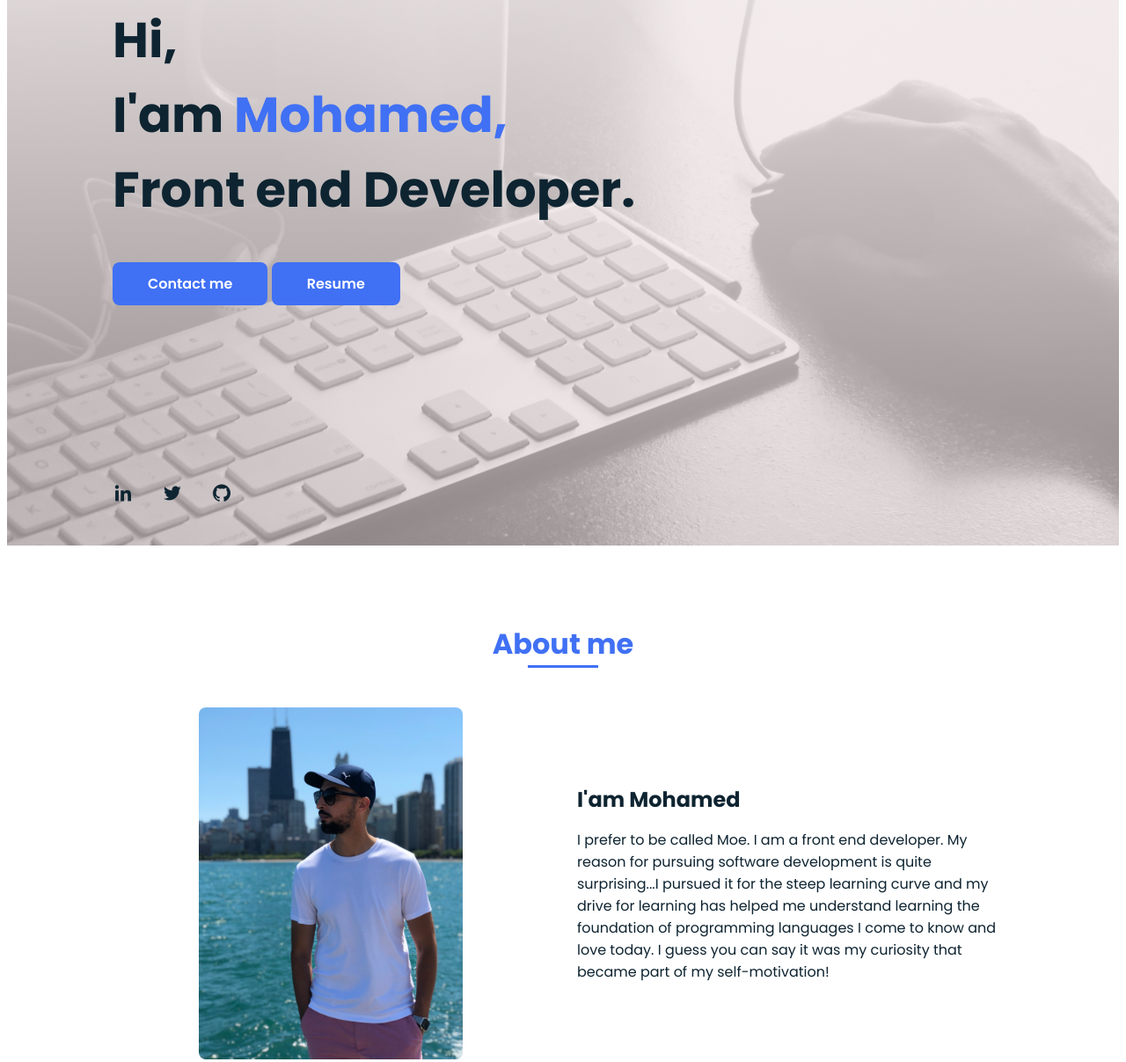
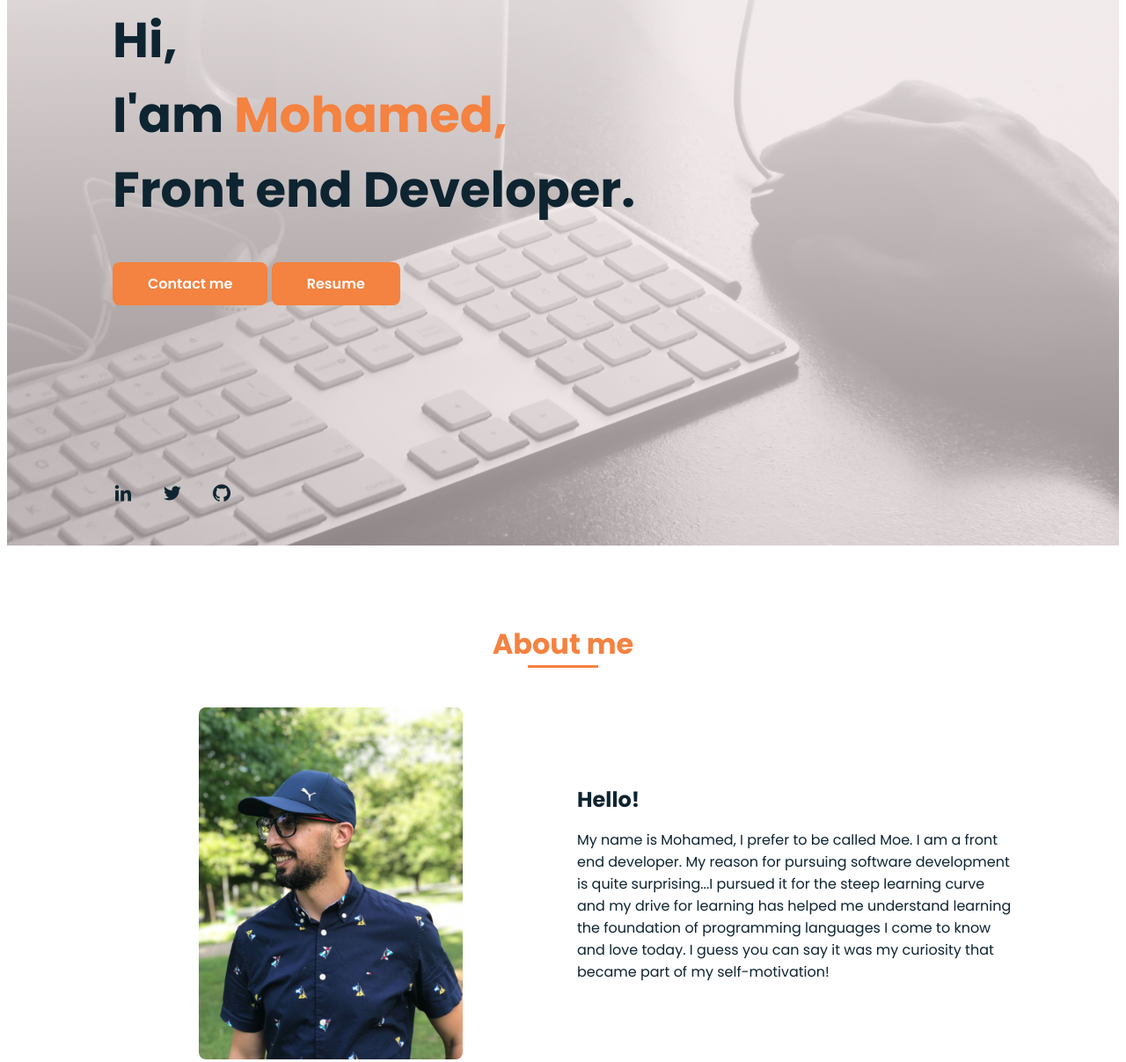
Before and after one commit to moelbir02/PortfolioP, a plain HTML site: page index.html in a window 1280 px wide. Shown: the part 188-1395 px from the top of the page at 88% size. Drawn offline with nearby package versions, Linux system fonts and the light colour scheme.

Commit message:
updating

```diff
--- a/index.html
+++ b/index.html
@@ -43,7 +43,8 @@
                     <h1 class="home__title">Hi,<br>I'am <span class="home__title-color">Mohamed,</span><br> Front end Developer.</h1>
 
                     <a href="#contact" class="button">Contact me</a>
-                    <a href="#contact" class="button">Resume</a>
+                    <!-- <a href="#" class="button">Resume</a> -->
+                    <a href="img/resume.pdf" class="button">Resume</a>
                 </div>
 
                 <div class="home__social">
@@ -64,12 +65,12 @@
 
                 <div class="about__container bd-grid">
                     <div class="about__img">
-                        <img src="img/about.jpg" alt="">
+                        <img src="img/img01.jpg" alt="">
                     </div>
 
                     <div>
-                        <h2 class="about__subtitle">I'am Mohamed</h2>
-                        <p class="about__text"> I prefer to be called Moe. I am a front end developer. My reason for pursuing software development is quite surprising...I pursued it for the steep learning curve and my drive for learning has helped me understand learning the foundation of programming languages I come to know and love today. I guess you can say it was my curiosity that became part of my self-motivation!</p>
+                        <h2 class="about__subtitle">Hello!</h2>
+                        <p class="about__text"> My name is Mohamed, I prefer to be called Moe. I am a front end developer. My reason for pursuing software development is quite surprising...I pursued it for the steep learning curve and my drive for learning has helped me understand learning the foundation of programming languages I come to know and love today. I guess you can say it was my curiosity that became part of my self-motivation!</p>
                     </div>
                 </div>
             </section>
@@ -133,7 +134,7 @@
                     </div>
 
                     <div>
-                        <img src="img/work3.jpg" alt="" class="skills__img">
+                        <img src="img/skills.jpg" alt="" class="skills__img">
                     </div>
                 </div>
             </section>
--- a/styles.css
+++ b/styles.css
@@ -8,7 +8,7 @@
 
 /*===== Colores =====*/
 :root{
-  --first-color: #4070F4;
+  --first-color: rgb(244, 130, 64);
   --second-color: #0E2431;
 }
 
@@ -57,6 +57,7 @@ body{
   font-family: var(--body-font);
   font-size: var(--normal-font-size);
   color: var(--second-color);
+  background-color: rgb(255, 255, 255);
 }
 h1,h2,p{
   margin: 0;
```
Also changed, not shown: img/img01.jpg (added), img/skills.jpg (added), 3 other files.
